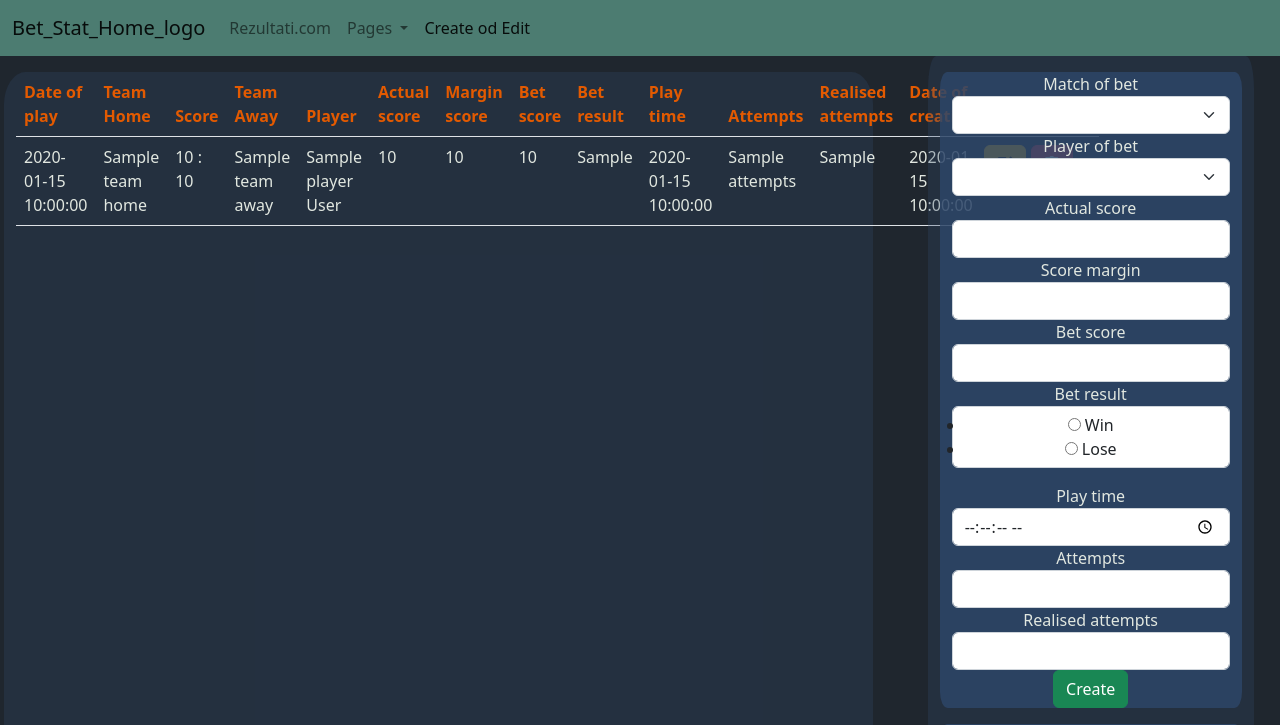
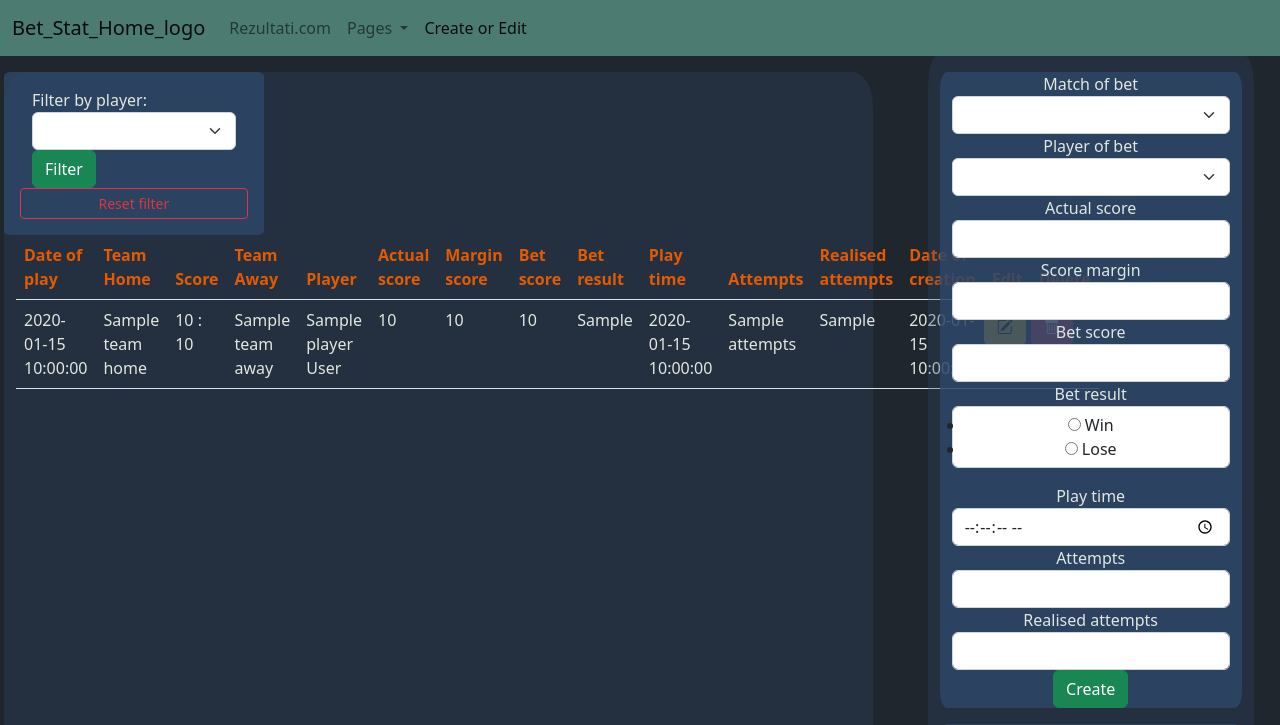
Before and after one commit to DiMar-dev/bet_stats_app, a Flask app: template bet_stats/templates/players_bet.html in a window 1280 px wide. Shown: the top 725 px of the page. Run offline with Flask 2, Linux system fonts and the light colour scheme; tables that the repository leaves empty hold one stand-in row (values such as "Sample post"); the template is opened without the code that fills it: values that come from a table or form of the project are taken from there, most other values are stand-ins (such as "Sample title", 1, 10 or a date in 2020); lists and menus that the app fills with data are empty; parts of the project's set-up code (start-up, migrations or seed data) failed here and were passed over.

Commit message:
Bug fixings

```diff
--- a/bet_stats/model/forms/players_bet_form.py
+++ b/bet_stats/model/forms/players_bet_form.py
@@ -18,15 +18,20 @@ class PlayersBetCreateForm(FlaskForm):
 
 
 class PlayersBetUpdateForm(FlaskForm):
-    id = IntegerField()
-    bet_match = SelectField(label='Match of bet', choices=[])
-    player = SelectField(label='Player of bet', choices=[])
-    actual_score = IntegerField(label='Actual score')
-    margin_score = DecimalField(label='Score margin')
-    bet_score = StringField(label='Bet score')
-    bet_result = RadioField(label='Bet result', choices=[(True, 'Win'), (False, 'Lose')])
-    play_time = TimeField(label='Play time', format="%M:%S")
-    attempts = IntegerField(label='Attempts')
-    realised_attempts = IntegerField(label='Realised attempts')
+    id_update = IntegerField()
+    bet_match_update = SelectField(label='Match of bet', choices=[])
+    player_update = SelectField(label='Player of bet', choices=[])
+    actual_score_update = IntegerField(label='Actual score')
+    margin_score_update = DecimalField(label='Score margin')
+    bet_score_update = StringField(label='Bet score')
+    bet_result_update = RadioField(label='Bet result', choices=[(True, 'Win'), (False, 'Lose')])
+    play_time_update = TimeField(label='Play time', format="%M:%S")
+    attempts_update = IntegerField(label='Attempts')
+    realised_attempts_update = IntegerField(label='Realised attempts')
     # creation_date = DateField(label="Creation date")
-    submit = SubmitField(label='Update')
+    submit_update = SubmitField(label='Update')
+
+
+class PlayersBetFilterByPlayerForm(FlaskForm):
+    player = SelectField(label='Filter by player:', choices=[])
+    submit = SubmitField(label='Filter')
--- a/bet_stats/model/players_bet.py
+++ b/bet_stats/model/players_bet.py
@@ -29,10 +29,10 @@ class PlayersBet(db.Model):
             'player_id': self.player_id,
             'player': self.player.serialize,
             'actual_score': self.actual_score,
-            'margin_score': self.margin_score,
+            'margin_score': str(self.margin_score),
             'bet_score': self.bet_score,
-            'bet_result': self.bet_result,
-            'play_time': self.play_time,
+            'bet_result': 'True' if self.bet_result else 'False',
+            'play_time': str(self.play_time),
             'attempts': self.attempts,
             'realised_attempts': self.realised_attempts,
             'creation_date': self.creation_date.strftime('%d-%m-%Y')
--- a/bet_stats/repository/match_repository.py
+++ b/bet_stats/repository/match_repository.py
@@ -4,7 +4,7 @@ from bet_stats.model.match import Match
 
 
 def get_all_matches():
-    return Match.query.all()
+    return Match.query.order_by(Match.date_of_play.desc()).all()
 
 
 def get_match_by_id(obj_id):
--- a/bet_stats/repository/player_repository.py
+++ b/bet_stats/repository/player_repository.py
@@ -4,7 +4,7 @@ from bet_stats.model.player import Player
 
 
 def get_all_players():
-    return Player.query.all()
+    return Player.query.order_by(Player.name).all()
 
 
 def get_player_by_id(obj_id):
--- a/bet_stats/repository/players_bet_repository.py
+++ b/bet_stats/repository/players_bet_repository.py
@@ -4,7 +4,7 @@ from bet_stats.model.players_bet import PlayersBet
 
 
 def get_all_players_bets():
-    return PlayersBet.query.all()
+    return PlayersBet.query.order_by(PlayersBet.creation_date.desc()).all()
 
 
 def get_players_bet_by_id(obj_id):
@@ -12,7 +12,8 @@ def get_players_bet_by_id(obj_id):
 
 
 def get_matches_by_player_id(player_id):
-    return PlayersBet.query.filter(PlayersBet.player_id == player_id).all()
+    return PlayersBet.query.filter(PlayersBet.player_id == player_id)\
+        .order_by(PlayersBet.creation_date.desc()).all()
 
 
 def get_player_bets_by_result(result):
--- a/bet_stats/repository/team_repository.py
+++ b/bet_stats/repository/team_repository.py
@@ -2,7 +2,7 @@ from bet_stats.model.team import Team
 
 
 def get_all_teams():
-    return Team.query.all()
+    return Team.query.order_by(Team.short_name).all()
 
 
 def get_team_by_id(obj_id):
--- a/bet_stats/service/match_service.py
+++ b/bet_stats/service/match_service.py
@@ -13,7 +13,7 @@ def save_match(data):
                   team_away_id=data['team_away'],
                   team_home_score=data['team_home_score'],
                   team_away_score=data['team_away_score'],
-                  date_of_play=datetime.now())
+                  date_of_play=data['date_of_play'])
     db_util.save_data(match)
 
 
--- a/bet_stats/templates/base.html
+++ b/bet_stats/templates/base.html
@@ -35,7 +35,7 @@
                   </li>
                   <li class="nav-item">
                      <a class="nav-link active" onclick="create_update_toggle()" data-bs-toggle="collapse" href="#createEditCollapse" role="button" aria-expanded="false" aria-controls="createEditCollapse">
-                     Create od Edit</a>
+                     Create or Edit</a>
                   </li>
                </ul>
             </div>
--- a/bet_stats/templates/match.html
+++ b/bet_stats/templates/match.html
@@ -73,12 +73,13 @@
 {% endblock %}
 {% block script %}
 function update_btn(data){
-    console.log(data)
+    date = data['date_of_play'].split("-")
+    date = date[2] + '-' + date[1] + '-' + date[0]
     document.getElementById("id").value=data['id']
     document.getElementById("th_update").value=data['team_home']['id']
     document.getElementById("ths_update").value=data['team_home_score']
     document.getElementById("ta_update").value=data['team_away']['id']
     document.getElementById("tas_update").value=data['team_away_score']
-    document.getElementById("dop_update").value=data['date_of_play']
+    document.getElementById("dop_update").value=date
 }
 {% endblock %}
--- a/bet_stats/templates/player.html
+++ b/bet_stats/templates/player.html
@@ -63,7 +63,6 @@
 {% endblock %}
 {% block script %}
 function update_btn(data){
-    console.log(data['id'])
     document.getElementById("id").value=data['id']
     document.getElementById("name_update").value=data['name']
     document.getElementById("surname_update").value=data['surname']
--- a/bet_stats/templates/players_bet.html
+++ b/bet_stats/templates/players_bet.html
@@ -2,6 +2,18 @@
 {% block content %}
 <div class="row">
    <div class="container col-md-8 m-3" id="items_table">
+       <div class="row p-3 d-inline-flex justify-content-start">
+           <div class="container">
+               <form method="post" action="/players_bet/filter">
+                    {{ players_bet_filter.hidden_tag() }}
+
+                    {{ players_bet_filter.player.label() }}
+                    {{ players_bet_filter.player(class="form-select") }}
+                    {{ players_bet_filter.submit(class="btn btn-block btn-success") }}
+                </form>
+           </div>
+           <a class="btn btn-outline-danger btn-sm" href="/players_bet">Reset filter</a>
+       </div>
       <table class="table">
          <thead>
             <tr>
@@ -92,34 +104,34 @@
       <div class="container my-3 text-center">
          <form method="post" action="/players_bet/update">
             {{ players_bet_update.hidden_tag() }}
-            {{ players_bet_update.bet_match.label() }}
-            {{ players_bet_update.bet_match(class="form-select", id="bet_match_update") }}
+            {{ players_bet_update.bet_match_update.label() }}
+            {{ players_bet_update.bet_match_update(class="form-select") }}
 
-             {{ players_bet_update.player.label() }}
-            {{ players_bet_update.player(class="form-select", id="player_update") }}
+             {{ players_bet_update.player_update.label() }}
+            {{ players_bet_update.player_update(class="form-select") }}
 
-             {{ players_bet_update.actual_score.label() }}
-            {{ players_bet_update.actual_score(class="form-control", id="actual_score_update") }}
+             {{ players_bet_update.actual_score_update.label() }}
+            {{ players_bet_update.actual_score_update(class="form-control") }}
 
-             {{ players_bet_update.margin_score.label() }}
-            {{ players_bet_update.margin_score(class="form-control", id="margin_score_update") }}
+             {{ players_bet_update.margin_score_update.label() }}
+            {{ players_bet_update.margin_score_update(class="form-control") }}
 
-             {{ players_bet_update.bet_score.label() }}
-            {{ players_bet_update.bet_score(class="form-control", id="bet_score_update") }}
+             {{ players_bet_update.bet_score_update.label() }}
+            {{ players_bet_update.bet_score_update(class="form-control") }}
 
-             {{ players_bet_update.bet_result.label() }}
-            {{ players_bet_update.bet_result(class="form-control", id="bet_result_update") }}
+             {{ players_bet_update.bet_result_update.label() }}
+            {{ players_bet_update.bet_result_update(class="form-control") }}
 
-             {{ players_bet_update.play_time.label() }}
-            {{ players_bet_update.play_time(class="form-control", id="play_time_update") }}
+             {{ players_bet_update.play_time_update.label() }}
+            {{ players_bet_update.play_time_update(class="form-control", step="1") }}
 
-             {{ players_bet_update.attempts.label() }}
-            {{ players_bet_update.attempts(class="form-control", id="attempts_update") }}
+             {{ players_bet_update.attempts_update.label() }}
+            {{ players_bet_update.attempts_update(class="form-control") }}
 
-             {{ players_bet_update.realised_attempts.label() }}
-            {{ players_bet_update.realised_attempts(class="form-control", id="realised_attempts_update") }}
-            <input id="id" name="id" type="hidden" value="">
-            {{ players_bet_update.submit(class="btn btn-block btn-warning") }}
+             {{ players_bet_update.realised_attempts_update.label() }}
+            {{ players_bet_update.realised_attempts_update(class="form-control") }}
+            <input id="id_update" name="id_update" type="hidden" value="">
+            {{ players_bet_update.submit_update(class="btn btn-block btn-warning") }}
          </form>
       </div>
    </div>
@@ -127,15 +139,19 @@
 {% endblock %}
 {% block script %}
 function update_btn(data){
-    console.log(data)
-    document.getElementById("id").value=data['id']
+    document.getElementById("id_update").value=data['id']
     document.getElementById("bet_match_update").value=data['bet_match']['id']
     document.getElementById("player_update").value=data['player']['id']
     document.getElementById("actual_score_update").value=data['actual_score']
     document.getElementById("margin_score_update").value=data['margin_score']
     document.getElementById("bet_score_update").value=data['bet_score']
-    document.getElementById("bet_result_update").value=data['bet_result']
-    document.getElementById("play_time_update").value=data['play_time']
+    if (data['bet_result'] == 'True') {
+        document.getElementById("bet_result_update-0").checked = true;
+    } else {
+        document.getElementById("bet_result_update-1").checked = true;
+    }
+    play_time = "0"+data['play_time']
+    document.getElementById("play_time_update").value=play_time
     document.getElementById("attempts_update").value=data['attempts']
     document.getElementById("realised_attempts_update").value=data['realised_attempts']
 
--- a/bet_stats/templates/team_all.html
+++ b/bet_stats/templates/team_all.html
@@ -57,7 +57,6 @@
 {% endblock %}
 {% block script %}
 function update_btn(data){
-    console.log(data['id'])
     document.getElementById("id").value=data['id']
     document.getElementById("short_name_update").value=data['short_name']
     document.getElementById("full_name_update").value=data['full_name']
```
Also changed, not shown: bet_stats/controller/players_bet_controller.py (+23 -7 lines), bet_stats/service/players_bet_service.py (+16 -13 lines).
